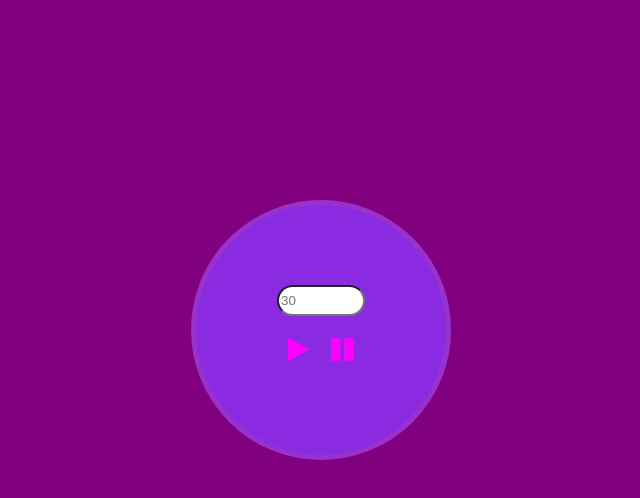
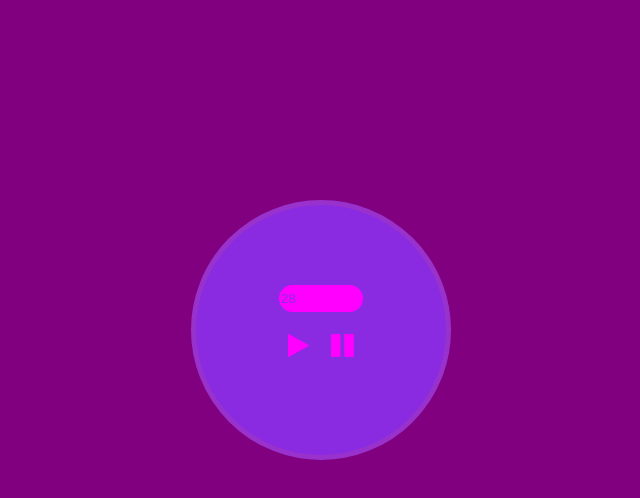
Before and after one commit to faiza203/Timer, a plain HTML site: page index.html in a window 1280 px wide. Both pictures are taken after a click on the button 617 px from the left and 350 px from the top of the page. Shown: the whole page, without its empty margins (319-959 px from the left). Drawn offline with Linux system fonts and the light colour scheme.

Commit message:
insert interval

```diff
--- a/index.html
+++ b/index.html
@@ -15,13 +15,13 @@
   <body>
       <div id="class-timer">
           <div id="time">
-          <input type="text" placeholder="30" id="time-input"></input>
+          <input type="number" id="time-input" value="30"></input>
           </div>
           <div id="buttons">
             <button id="play-button">
             <i class="fa fa-play fa-2x"></i>
             </button>
-            <button id="pause-button">
+            <button id="pause-button" >
             <i class="fa fa-pause fa-2x"></i>
           </button>
           </div>
--- a/script.js
+++ b/script.js
@@ -9,7 +9,11 @@ class Timer {
     this.play.addEventListener("click", this.start);
   }
   start() {
-    alert("I am running");
+    this.startInterval = setInterval(function () {
+      time.value = time.value - 1;
+      console.log(time.value);
+    },1000);
   }
+
 }
 const timer = new Timer(time, play, pause);
--- a/style.css
+++ b/style.css
@@ -22,6 +22,9 @@ body {
   width: 80px;
   height: 25px;
   border-radius: 20px;
+  border: purple;
+  color: blueviolet;
+  background-color: magenta;
 }
 #buttons {
   display: flex;
```
